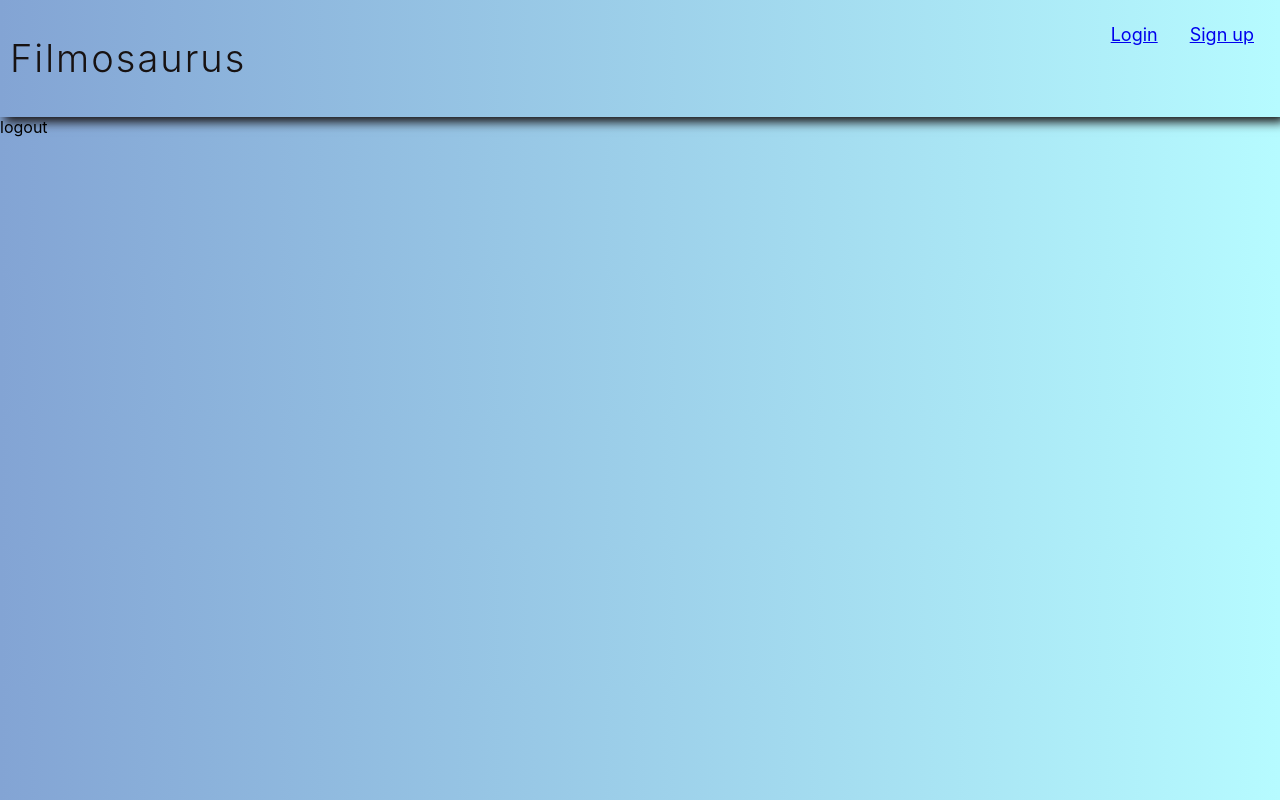
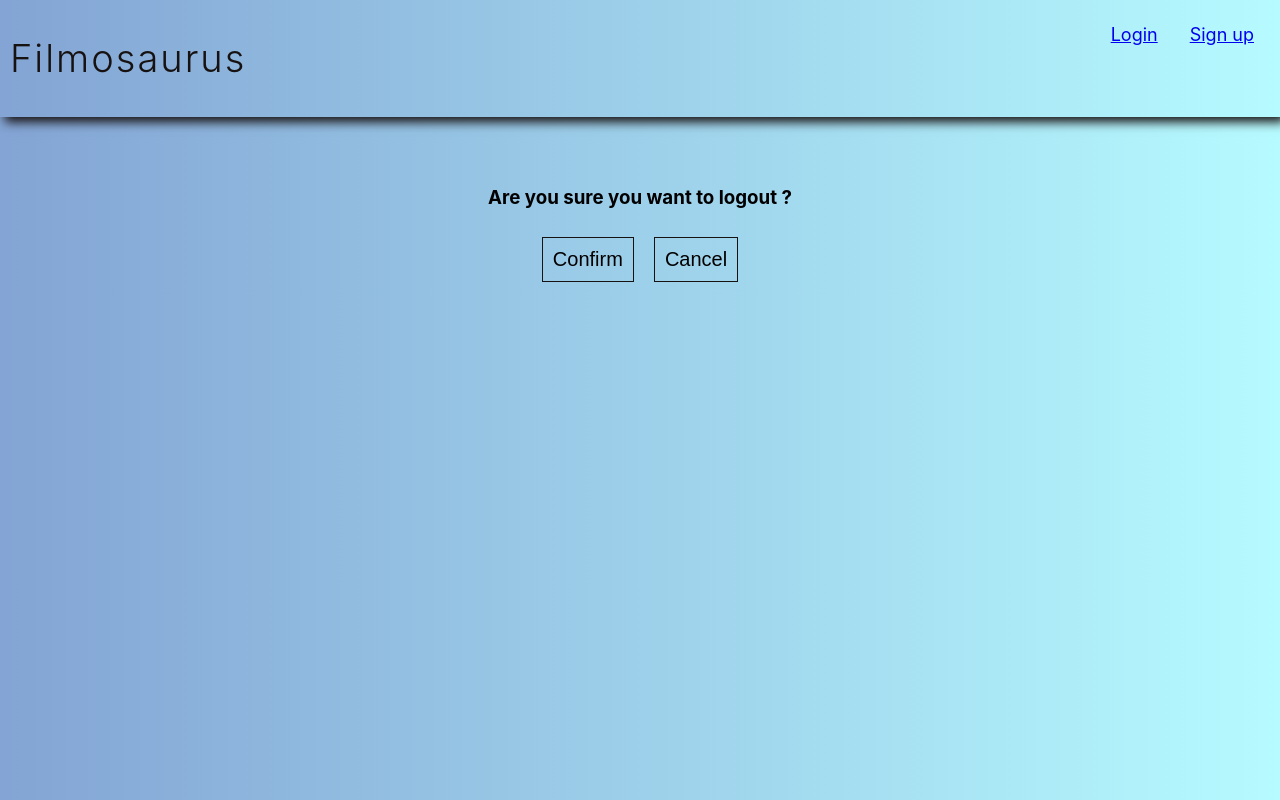
Before and after one commit to romainh3nry/filmosaurus-v3-frontend, a React (Create React App) app: page /accounts/logout in a window 1280 px wide. Built offline with nearby package versions, Linux system fonts and the light colour scheme.

Commit message:
add logout form

```diff
--- a/src/code/LogOut/index.tsx
+++ b/src/code/LogOut/index.tsx
@@ -1,5 +1,48 @@
+import styled from 'styled-components';
+
+const StyledContainer = styled.div`
+    margin: auto;
+    width: 60%;
+    text-align: center;
+    margin-top: 50px;
+    display: flex;
+    flex-direction: column;
+`;
+
+const StyledButtonDiv = styled.div`
+    display: flex;
+    justify-content: center;
+`;
+
+const StyledButton = styled.button `
+  background: transparent;
+  border: 1px solid #171212;
+  margin: 10px;
+  padding: 10px;
+  font-size: 20px;
+  cursor: pointer;
+  transition: all 0.1s ease-in;
+  &:hover {
+    background: #171212;
+    color: #ffffff;
+    fill: #ffffff;
+    stroke: #ffffff;
+  }
+  @media only screen and (max-width: 411px) {
+    margin-top: 5px;
+    width: 50%;
+    border: none;
+}
+`;
+
 export const LogOut = () => {
     return (
-        <div>logout</div>
+        <StyledContainer>
+            <h3>Are you sure you want to logout ? </h3>
+            <StyledButtonDiv>
+                <StyledButton>Confirm</StyledButton>
+                <StyledButton>Cancel</StyledButton>
+            </StyledButtonDiv>
+        </StyledContainer>
     )
 };
```
